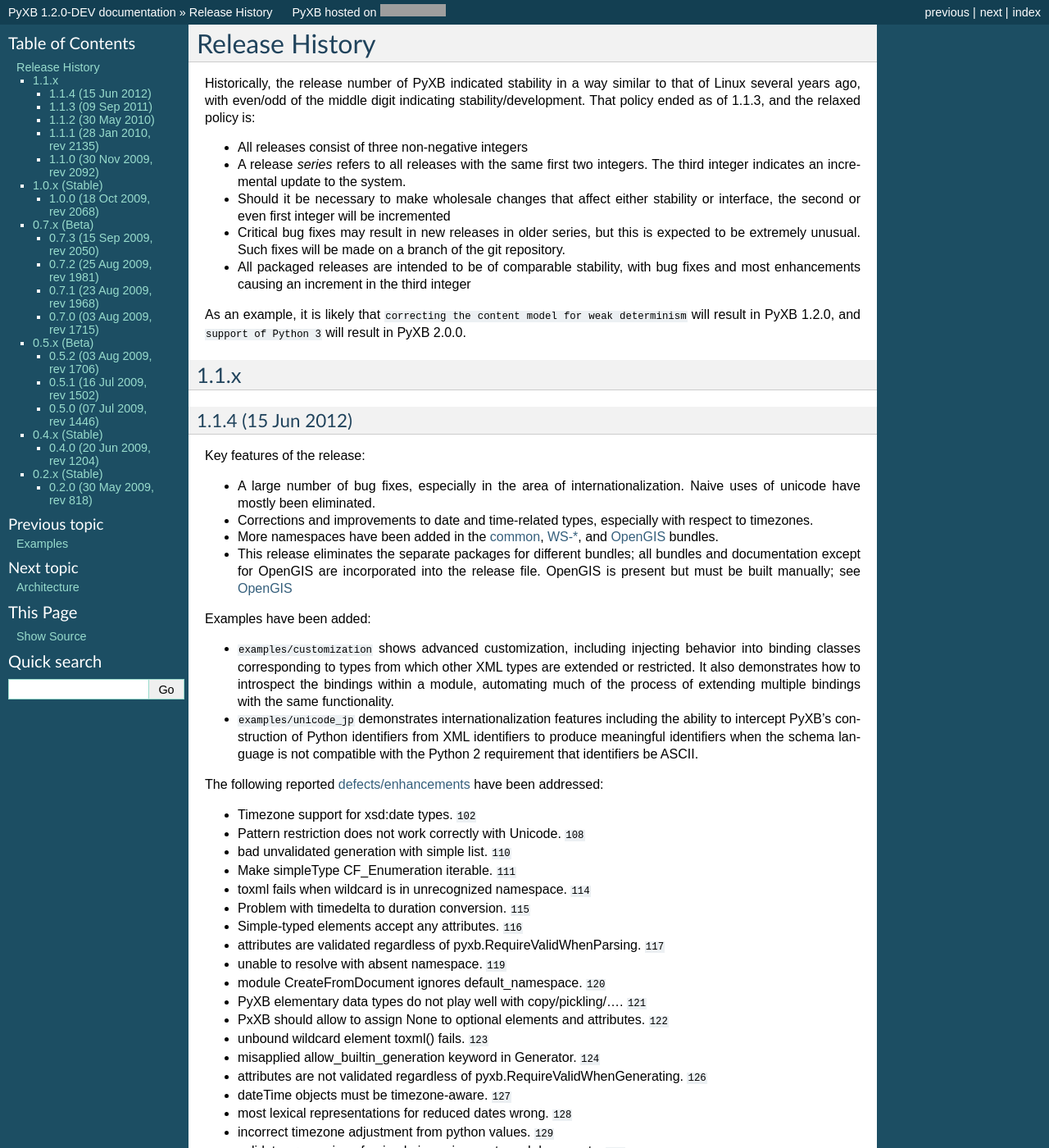
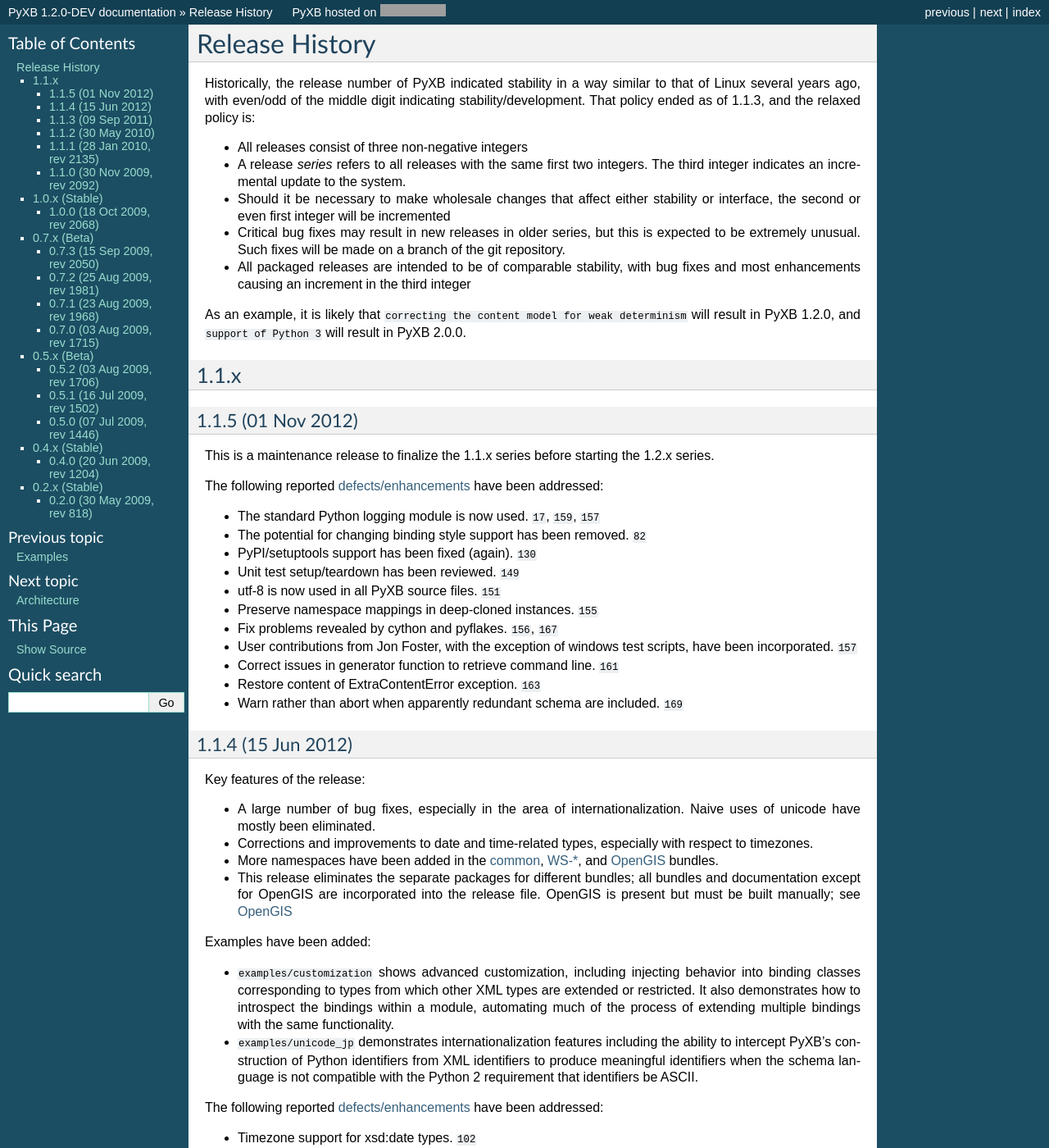
Before and after one commit to pabigot/pyxb, a Sphinx documentation site: the page built from doc/releases.txt, in a window 1280 px wide and 1400 px high. Shown: the whole window at 82% size. Built offline with Sphinx 7.4.7, drawn with Linux system fonts in a browser that asks for light colours; pages that are not in the unit, such as notebooks, are missing from menus; cross-references to code outside the pages are shown as plain code; grey boxes are pictures that could not be loaded.

Commit message:
Update release notes for 1.1.5 changes

```diff
--- a/doc/releases.txt
+++ b/doc/releases.txt
@@ -32,6 +32,33 @@
 
 1.1.x
 =====
+
+1.1.5 (01 Nov 2012)
+-------------------
+
+This is a maintenance release to finalize the 1.1.x series before starting the
+1.2.x series.
+
+The following reported `defects/enhancements
+<http://sourceforge.net/apps/trac/pyxb/>`_ have been addressed:
+
+- The standard Python logging module is now used.  :ticket:`17`,
+  :ticket:`159`, :ticket:`157`
+- The potential for changing binding style support has been removed.
+  :ticket:`82`
+- PyPI/setuptools support has been fixed (again).  :ticket:`130`
+- Unit test setup/teardown has been reviewed.  :ticket:`149`
+- utf-8 is now used in all PyXB source files.  :ticket:`151`
+- Preserve namespace mappings in deep-cloned instances.  :ticket:`155`
+- Fix problems revealed by cython and pyflakes.  :ticket:`156`, :ticket:`167`
+- User contributions from Jon Foster, with the exception of windows test
+  scripts, have been incorporated.  :ticket:`157`
+- Correct issues in generator function to retrieve command line.
+  :ticket:`161`
+- Restore content of ExtraContentError exception.  :ticket:`163`
+- Warn rather than abort when apparently redundant schema are included.
+  :ticket:`169`
+
 
 1.1.4 (15 Jun 2012)
 -------------------
```
